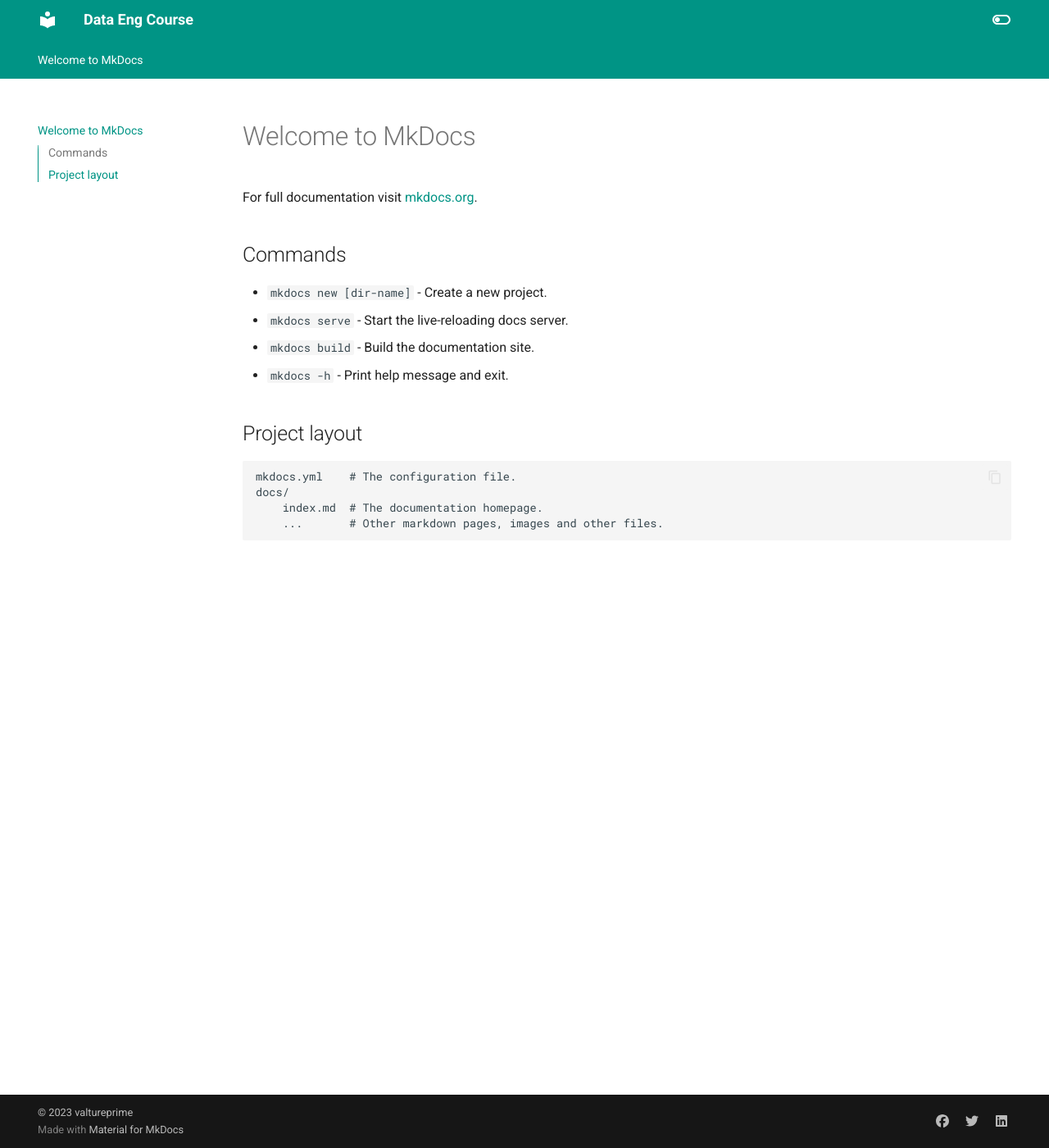
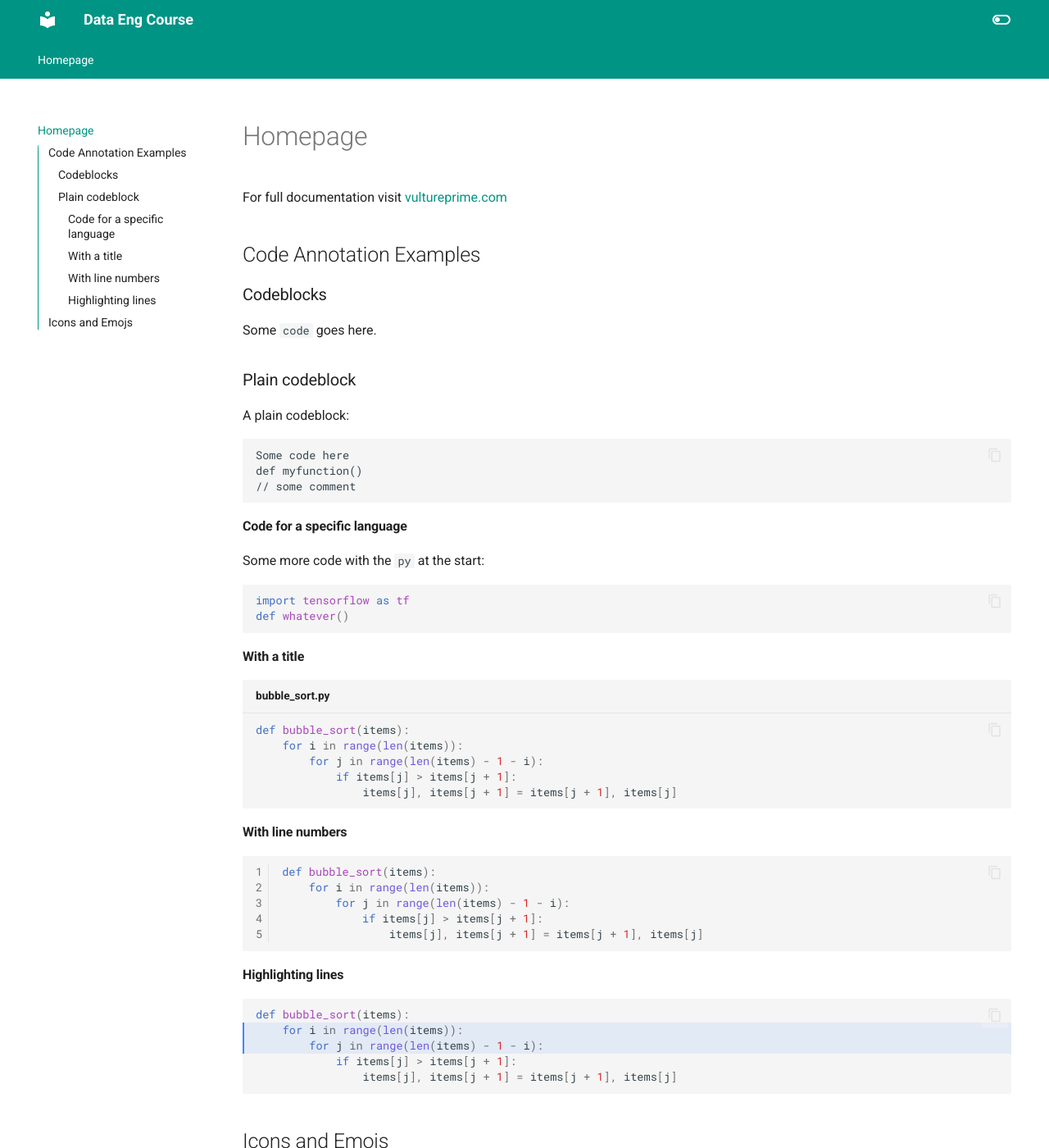
Before and after one commit to Stableboy88/Data-Eng-Course, an MkDocs documentation site: the page built from docs/index.md, in a window 1280 px wide and 1400 px high. Shown: the whole window at 82% size. Built offline with MkDocs 1.6.1 and Material for MkDocs 9.7.7, drawn with Linux system fonts in a browser that asks for light colours; emoji names are drawn with the system emoji font.

Commit message:
Adding initial documentation files

````diff
--- a/docs/index.md
+++ b/docs/index.md
@@ -1,17 +1,68 @@
-# Welcome to MkDocs
+# Homepage
 
-For full documentation visit [mkdocs.org](https://www.mkdocs.org).
+For full documentation visit [vultureprime.com](https://www.vultureprime.com/data-course/data-engineer-basic-level-syllabus)
 
-## Commands
+## Code Annotation Examples
 
-* `mkdocs new [dir-name]` - Create a new project.
-* `mkdocs serve` - Start the live-reloading docs server.
-* `mkdocs build` - Build the documentation site.
-* `mkdocs -h` - Print help message and exit.
+### Codeblocks
 
-## Project layout
+Some `code` goes here.
 
-    mkdocs.yml    # The configuration file.
-    docs/
-        index.md  # The documentation homepage.
-        ...       # Other markdown pages, images and other files.
+### Plain codeblock
+
+A plain codeblock:
+
+```
+Some code here
+def myfunction()
+// some comment
+```
+
+#### Code for a specific language
+
+Some more code with the `py` at the start:
+
+``` py
+import tensorflow as tf
+def whatever()
+```
+
+#### With a title
+
+``` py title="bubble_sort.py"
+def bubble_sort(items):
+    for i in range(len(items)):
+        for j in range(len(items) - 1 - i):
+            if items[j] > items[j + 1]:
+                items[j], items[j + 1] = items[j + 1], items[j]
+```
+
+#### With line numbers
+
+``` py linenums="1"
+def bubble_sort(items):
+    for i in range(len(items)):
+        for j in range(len(items) - 1 - i):
+            if items[j] > items[j + 1]:
+                items[j], items[j + 1] = items[j + 1], items[j]
+```
+
+#### Highlighting lines
+
+``` py hl_lines="2 3"
+def bubble_sort(items):
+    for i in range(len(items)):
+        for j in range(len(items) - 1 - i):
+            if items[j] > items[j + 1]:
+                items[j], items[j + 1] = items[j + 1], items[j]
+```
+
+## Icons and Emojs
+
+:smile:
+
+:fontawesome-regular-face-laugh-wink:
+
+:fontawesome-brands-twitter:{ .twitter }
+
+:octicons-heart-fill-24:{ .heart }
--- a/mkdocs.yml
+++ b/mkdocs.yml
@@ -55,6 +55,8 @@
   - pymdownx.emoji:
       emoji_index: !!python/name:materialx.emoji.twemoji
       emoji_generator: !!python/name:materialx.emoji.to_svg
+  - attr_list
+  - md_in_html
 
 copyright: |
   &copy; 2023 <a href="https://www.vultureprime.com/data-course/data-engineer-basic-level-syllabus"  target="_blank" rel="noopener">valtureprime</a>
````
